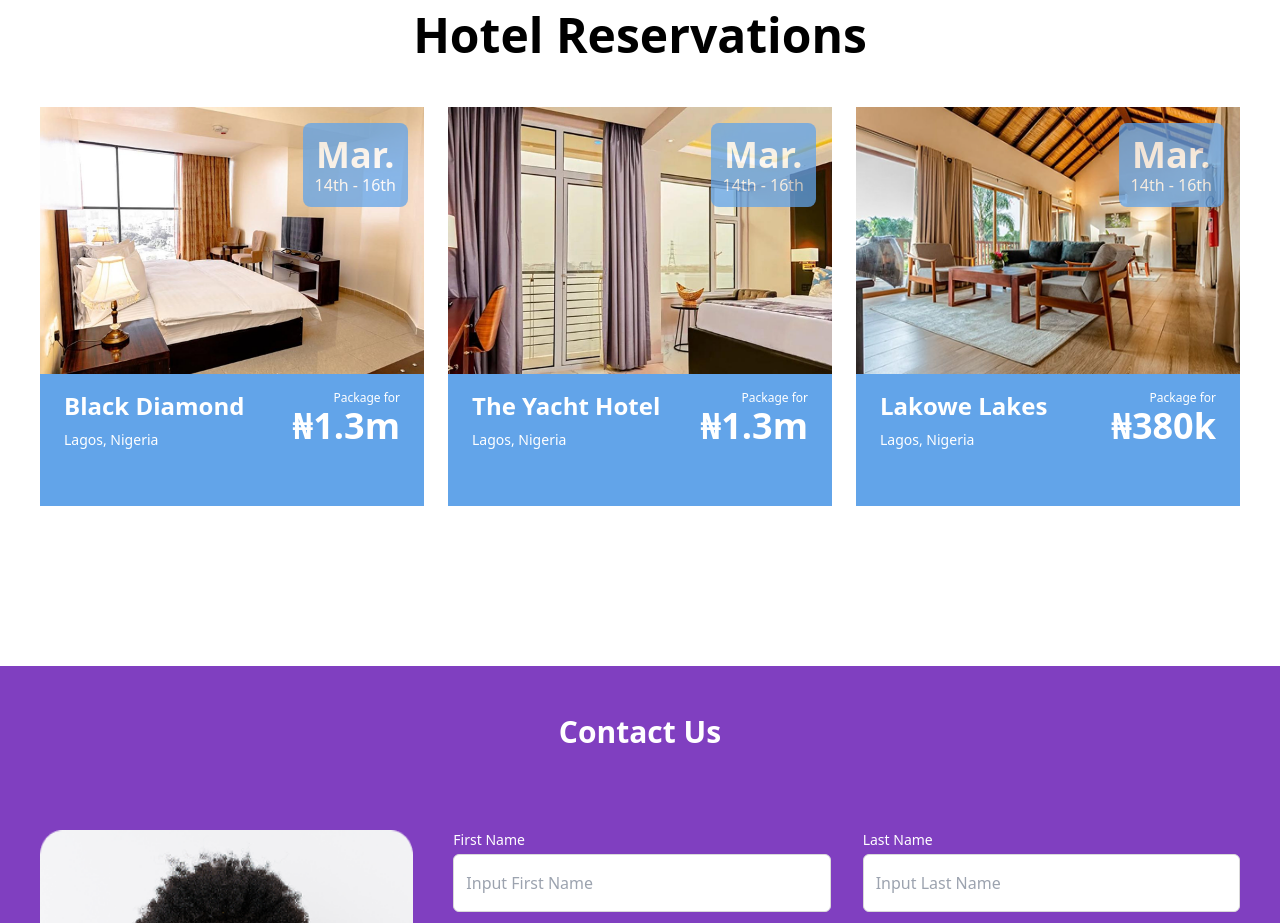
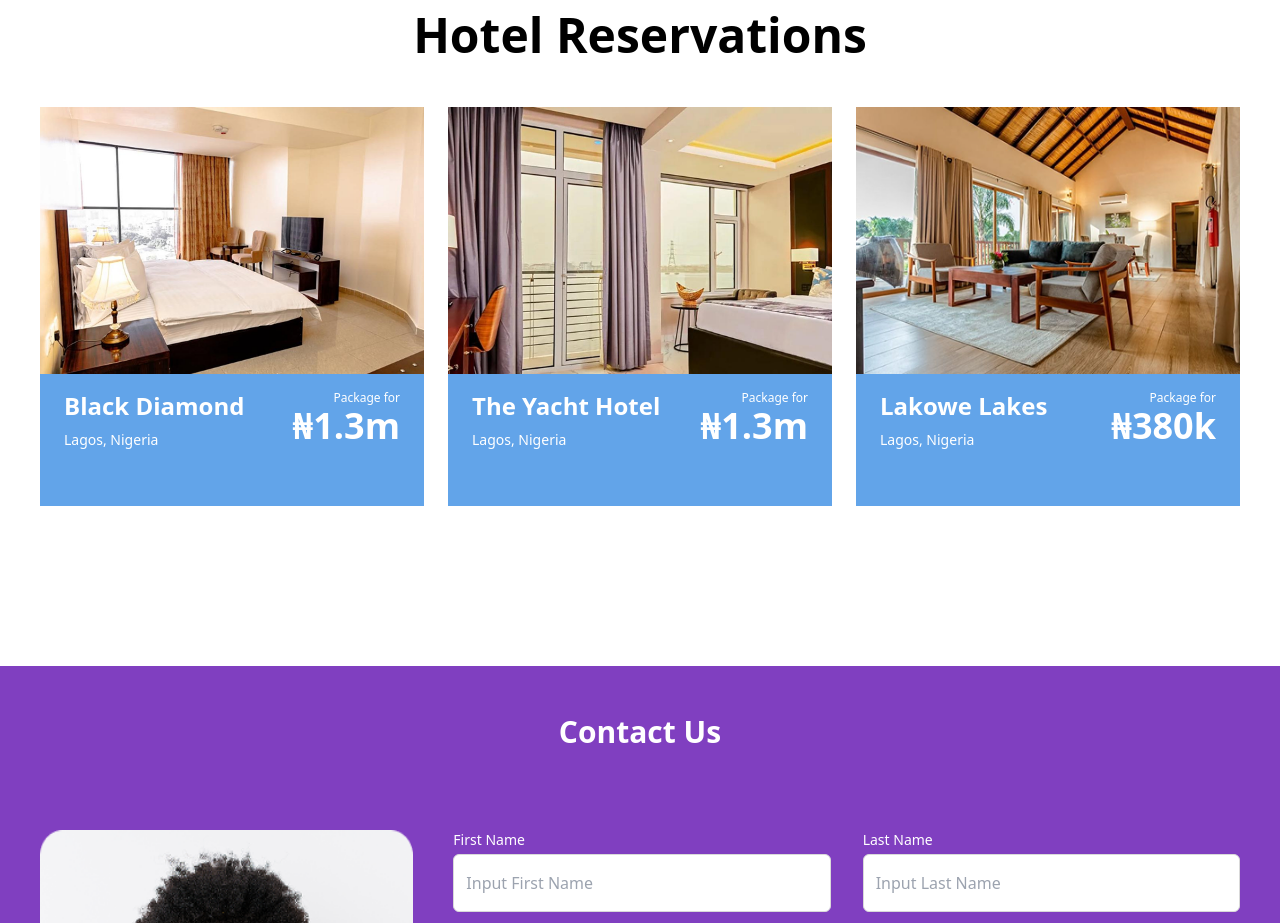
Before and after one commit to 06adventures/06Adventures, a website: page docs/index.html in a window 1280 px wide. Shown: the part 3020-3943 px from the top of the page. Drawn offline with nearby package versions, Linux system fonts and the light colour scheme.

Commit message:
Data badge removed

```diff
--- a/docs/index.html
+++ b/docs/index.html
@@ -1070,10 +1070,10 @@
             <img src="./assets/images/BEL BEACH HOUSE.png" alt="Black Diamond" class="w-full h-auto object-cover">
 
             <!-- Date badge -->
-            <div class="absolute top-4 right-4 bg-blue opacity-75 text-white p-1 md:p-2 lg:p-3 rounded-lg leading-tight text-center">
+            <!-- <div class="absolute top-4 right-4 bg-blue opacity-75 text-white p-1 md:p-2 lg:p-3 rounded-lg leading-tight text-center">
             <p class="text-2xl lg:text-4xl font-semibold leading-none">Mar.</p>
             <p class="">14th - 16th</p>
-            </div>
+            </div> -->
         </div>
 
         <div class="flex justify-between p-4 lg:p-6 pt-3 lg:pt-4 pb-14 xl:pb-14 bg-blue rounded-tr2xl text-white">
@@ -1094,10 +1094,10 @@
             <img src="./assets/images/Black-diamond.png" alt="Yacht hotel" class="w-full h-auto object-cover">
 
             <!-- Date badge -->
-            <div class="absolute top-4 right-4 bg-blue opacity-75 text-white p-1 md:p-2 lg:p-3 rounded-lg leading-tight text-center">
+            <!-- <div class="absolute top-4 right-4 bg-blue opacity-75 text-white p-1 md:p-2 lg:p-3 rounded-lg leading-tight text-center">
             <p class="text-2xl lg:text-4xl font-semibold leading-none">Mar.</p>
             <p class="">14th - 16th</p>
-            </div>
+            </div> -->
         </div>
 
         <div class="flex justify-between p-4 lg:p-6 pt-3 lg:pt-4 pb-14 xl:pb-14 bg-blue rounded-tr2xl text-white">
@@ -1118,10 +1118,10 @@
             <img src="./assets/images/Lakowe-lakes.png" alt="Yacht hotel" class="w-full h-auto object-cover">
 
             <!-- Date badge -->
-            <div class="absolute top-4 right-4 bg-blue opacity-75 text-white p-1 md:p-2 lg:p-3 rounded-lg leading-tight text-center">
+            <!-- <div class="absolute top-4 right-4 bg-blue opacity-75 text-white p-1 md:p-2 lg:p-3 rounded-lg leading-tight text-center">
             <p class="text-2xl lg:text-4xl font-semibold leading-none">Mar.</p>
             <p class="">14th - 16th</p>
-            </div>
+            </div> -->
         </div>
 
         <div class="flex justify-between p-4 lg:p-6 pt-3 lg:pt-4 pb-14 xl:pb-14 bg-blue rounded-tr2xl text-white">
```
